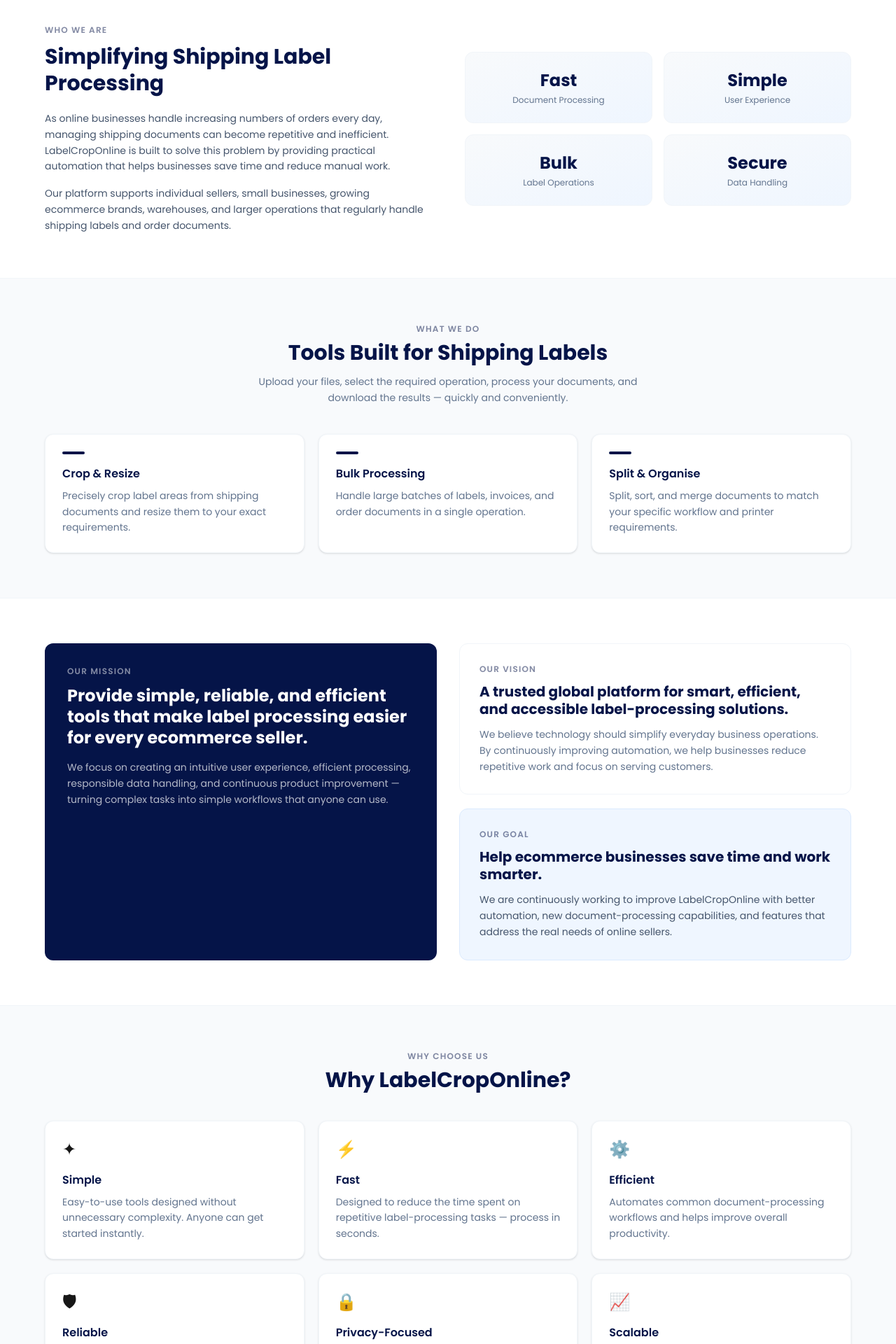
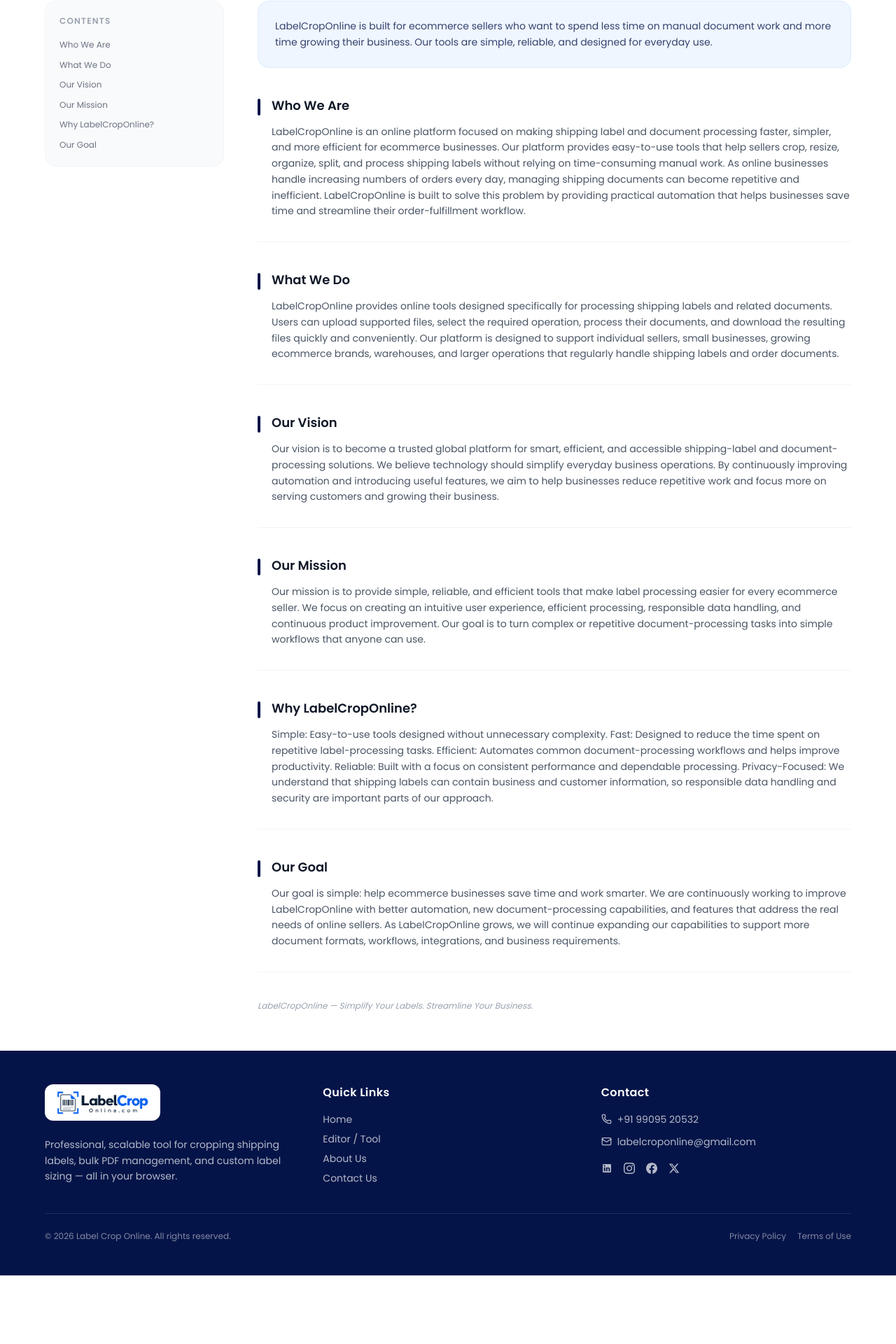
Before and after one commit to Utsavvasani/labelcroponline, a Next.js app: page /about-us in a window 1280 px wide. Shown: the part 400-2320 px from the top of the page at 70% size. After the commit the page ends 2222 px from the top, so only its background shows below. Built offline with nearby package versions, Linux system fonts and the light colour scheme.

Commit message:
feat: add About Us page with mission, vision, and company information

```diff
--- a/src/app/about-us/page.tsx
+++ b/src/app/about-us/page.tsx
@@ -26,36 +26,42 @@ export const metadata: Metadata = {
     },
 };
 
-const whyCards = [
+const sections = [
     {
-        icon: "✦",
-        title: "Simple",
-        desc: "Easy-to-use tools designed without unnecessary complexity. Anyone can get started instantly.",
+        id: "who-we-are",
+        title: "Who We Are",
+        content:
+            "LabelCropOnline is an online platform focused on making shipping label and document processing faster, simpler, and more efficient for ecommerce businesses. Our platform provides easy-to-use tools that help sellers crop, resize, organize, split, and process shipping labels without relying on time-consuming manual work. As online businesses handle increasing numbers of orders every day, managing shipping documents can become repetitive and inefficient. LabelCropOnline is built to solve this problem by providing practical automation that helps businesses save time and streamline their order-fulfillment workflow.",
     },
     {
-        icon: "⚡",
-        title: "Fast",
-        desc: "Designed to reduce the time spent on repetitive label-processing tasks — process in seconds.",
+        id: "what-we-do",
+        title: "What We Do",
+        content:
+            "LabelCropOnline provides online tools designed specifically for processing shipping labels and related documents. Users can upload supported files, select the required operation, process their documents, and download the resulting files quickly and conveniently. Our platform is designed to support individual sellers, small businesses, growing ecommerce brands, warehouses, and larger operations that regularly handle shipping labels and order documents.",
     },
     {
-        icon: "⚙️",
-        title: "Efficient",
-        desc: "Automates common document-processing workflows and helps improve overall productivity.",
+        id: "our-vision",
+        title: "Our Vision",
+        content:
+            "Our vision is to become a trusted global platform for smart, efficient, and accessible shipping-label and document-processing solutions. We believe technology should simplify everyday business operations. By continuously improving automation and introducing useful features, we aim to help businesses reduce repetitive work and focus more on serving customers and growing their business.",
     },
     {
-        icon: "🛡",
-        title: "Reliable",
-        desc: "Built with a focus on consistent performance and dependable processing you can count on.",
+        id: "our-mission",
+        title: "Our Mission",
+        content:
+            "Our mission is to provide simple, reliable, and efficient tools that make label processing easier for every ecommerce seller. We focus on creating an intuitive user experience, efficient processing, responsible data handling, and continuous product improvement. Our goal is to turn complex or repetitive document-processing tasks into simple workflows that anyone can use.",
     },
     {
-        icon: "🔒",
-        title: "Privacy-Focused",
-        desc: "Shipping labels contain business and customer info. We take responsible data handling seriously.",
+        id: "why-labelcroponline",
+        title: "Why LabelCropOnline?",
+        content:
+            "Simple: Easy-to-use tools designed without unnecessary complexity. Fast: Designed to reduce the time spent on repetitive label-processing tasks. Efficient: Automates common document-processing workflows and helps improve productivity. Reliable: Built with a focus on consistent performance and dependable processing. Privacy-Focused: We understand that shipping labels can contain business and customer information, so responsible data handling and security are important parts of our approach.",
     },
     {
-        icon: "📈",
-        title: "Scalable",
-        desc: "Whether you process a few labels or thousands of documents daily, we grow with your business.",
+        id: "our-goal",
+        title: "Our Goal",
+        content:
+            "Our goal is simple: help ecommerce businesses save time and work smarter. We are continuously working to improve LabelCropOnline with better automation, new document-processing capabilities, and features that address the real needs of online sellers. As LabelCropOnline grows, we will continue expanding our capabilities to support more document formats, workflows, integrations, and business requirements.",
     },
 ];
 
@@ -65,201 +71,84 @@ export default function AboutUs() {
             {/* ── Hero ── */}
             <div className="bg-gradient-to-br from-slate-50 via-blue-50 to-indigo-50 border-b border-slate-200">
                 <div className="max-w-[1200px] mx-auto px-6 pt-24 pb-14">
-                    <p className="text-sm font-semibold tracking-widest uppercase text-[#051448]/50 mb-3">
+                    <p className="text-sm font-semibold tracking-widest uppercase text-[#051448]/60 mb-3">
                         Our Story
                     </p>
                     <h1 className="text-4xl sm:text-5xl font-bold tracking-tight text-[#051448] mb-4">
-                        About LabelCropOnline
+                        About Us
                     </h1>
-                    <p className="text-slate-500 text-base max-w-2xl leading-relaxed">
+                    <p className="text-slate-500 text-base max-w-xl leading-relaxed">
                         We are focused on making shipping label and document processing faster,
-                        simpler, and more efficient for ecommerce businesses — helping sellers
-                        save time and streamline their order-fulfillment workflow.
+                        simpler, and more efficient for every ecommerce business.
                     </p>
                 </div>
             </div>
 
-            {/* ── Who We Are ── */}
-            <div className="max-w-[1200px] mx-auto px-6 py-16">
-                <div className="grid lg:grid-cols-2 gap-12 items-center">
-                    <div>
-                        <p className="text-xs font-semibold tracking-widest uppercase text-[#051448]/50 mb-3">
-                            Who We Are
-                        </p>
-                        <h2 className="text-3xl font-bold text-[#051448] mb-5 leading-tight">
-                            Simplifying Shipping Label Processing
-                        </h2>
-                        <p className="text-slate-600 text-sm leading-relaxed mb-4">
-                            As online businesses handle increasing numbers of orders every day,
-                            managing shipping documents can become repetitive and inefficient.
-                            LabelCropOnline is built to solve this problem by providing practical
-                            automation that helps businesses save time and reduce manual work.
-                        </p>
-                        <p className="text-slate-600 text-sm leading-relaxed">
-                            Our platform supports individual sellers, small businesses, growing
-                            ecommerce brands, warehouses, and larger operations that regularly
-                            handle shipping labels and order documents.
-                        </p>
-                    </div>
+            {/* ── Content ── */}
+            <div className="max-w-[1200px] mx-auto px-6 py-14">
+                <div className="flex gap-12 items-start">
 
-                    <div className="grid grid-cols-2 gap-4">
-                        {[
-                            { value: "Fast", label: "Document Processing" },
-                            { value: "Simple", label: "User Experience" },
-                            { value: "Bulk", label: "Label Operations" },
-                            { value: "Secure", label: "Data Handling" },
-                        ].map((item) => (
-                            <div
-                                key={item.label}
-                                className="bg-gradient-to-br from-slate-50 to-blue-50 border border-slate-100 rounded-xl p-6 text-center"
-                            >
-                                <p className="text-2xl font-bold text-[#051448] mb-1">{item.value}</p>
-                                <p className="text-xs text-slate-500">{item.label}</p>
-                            </div>
-                        ))}
-                    </div>
-                </div>
-            </div>
+                    {/* Table of Contents — desktop sidebar */}
+                    <aside className="hidden lg:block w-64 flex-shrink-0 sticky top-24">
+                        <div className="bg-gray-50 border border-gray-100 rounded-2xl p-5">
+                            <p className="text-xs font-semibold uppercase tracking-widest text-gray-400 mb-4">
+                                Contents
+                            </p>
+                            <nav className="space-y-2">
+                                {sections.map((s) => (
+                                    <a
+                                        key={s.id}
+                                        href={`#${s.id}`}
+                                        className="block text-xs text-gray-500 hover:text-[#051448] hover:font-medium transition-colors leading-snug py-0.5"
+                                    >
+                                        {s.title}
+                                    </a>
+                                ))}
+                            </nav>
+                        </div>
+                    </aside>
 
-            {/* ── What We Do ── */}
-            <div className="bg-slate-50 border-y border-slate-100">
-                <div className="max-w-[1200px] mx-auto px-6 py-16">
-                    <div className="text-center mb-10">
-                        <p className="text-xs font-semibold tracking-widest uppercase text-[#051448]/50 mb-2">
-                            What We Do
-                        </p>
-                        <h2 className="text-3xl font-bold text-[#051448]">
-                            Tools Built for Shipping Labels
-                        </h2>
-                        <p className="text-slate-500 text-sm max-w-xl mx-auto mt-3 leading-relaxed">
-                            Upload your files, select the required operation, process your
-                            documents, and download the results — quickly and conveniently.
-                        </p>
-                    </div>
-
-                    <div className="grid sm:grid-cols-3 gap-5">
-                        {[
-                            {
-                                title: "Crop & Resize",
-                                desc: "Precisely crop label areas from shipping documents and resize them to your exact requirements.",
-                            },
-                            {
-                                title: "Bulk Processing",
-                                desc: "Handle large batches of labels, invoices, and order documents in a single operation.",
-                            },
-                            {
-                                title: "Split & Organise",
-                                desc: "Split, sort, and merge documents to match your specific workflow and printer requirements.",
-                            },
-                        ].map((item) => (
-                            <div key={item.title} className="bg-white border border-slate-100 rounded-xl p-6 shadow-sm">
-                                <div className="w-8 h-1 bg-[#051448] rounded-full mb-4" />
-                                <h3 className="font-semibold text-[#051448] mb-2">{item.title}</h3>
-                                <p className="text-slate-500 text-sm leading-relaxed">{item.desc}</p>
-                            </div>
-                        ))}
-                    </div>
-                </div>
-            </div>
-
-            {/* ── Mission & Vision ── */}
-            <div className="max-w-[1200px] mx-auto px-6 py-16">
-                <div className="grid lg:grid-cols-2 gap-8">
-
-                    {/* Mission */}
-                    <div className="bg-[#051448] text-white rounded-xl p-8">
-                        <p className="text-xs font-semibold tracking-widest uppercase text-white/50 mb-3">
-                            Our Mission
-                        </p>
-                        <h2 className="text-2xl font-bold mb-4 leading-tight">
-                            Provide simple, reliable, and efficient tools that make label
-                            processing easier for every ecommerce seller.
-                        </h2>
-                        <p className="text-white/70 text-sm leading-relaxed">
-                            We focus on creating an intuitive user experience, efficient
-                            processing, responsible data handling, and continuous product
-                            improvement — turning complex tasks into simple workflows that
-                            anyone can use.
-                        </p>
-                    </div>
-
-                    {/* Vision + Goal stacked */}
-                    <div className="flex flex-col gap-5">
-                        <div className="border border-slate-100 rounded-xl p-7 flex-1">
-                            <p className="text-xs font-semibold tracking-widest uppercase text-[#051448]/50 mb-3">
-                                Our Vision
-                            </p>
-                            <h3 className="text-xl font-bold text-[#051448] mb-3 leading-tight">
-                                A trusted global platform for smart, efficient, and accessible
-                                label-processing solutions.
-                            </h3>
-                            <p className="text-slate-500 text-sm leading-relaxed">
-                                We believe technology should simplify everyday business operations.
-                                By continuously improving automation, we help businesses reduce
-                                repetitive work and focus on serving customers.
+                    {/* Main Content */}
+                    <main className="flex-1 min-w-0">
+                        {/* Intro box */}
+                        <div className="bg-blue-50 border border-blue-100 rounded-2xl p-6 mb-10">
+                            <p className="text-sm text-[#051448]/80 leading-relaxed">
+                                LabelCropOnline is built for ecommerce sellers who want to spend
+                                less time on manual document work and more time growing their
+                                business. Our tools are simple, reliable, and designed for everyday
+                                use.
                             </p>
                         </div>
 
-                        <div className="bg-blue-50 border border-blue-100 rounded-xl p-7 flex-1">
-                            <p className="text-xs font-semibold tracking-widest uppercase text-[#051448]/50 mb-3">
-                                Our Goal
-                            </p>
-                            <h3 className="text-xl font-bold text-[#051448] mb-3 leading-tight">
-                                Help ecommerce businesses save time and work smarter.
-                            </h3>
-                            <p className="text-slate-600 text-sm leading-relaxed">
-                                We are continuously working to improve LabelCropOnline with better
-                                automation, new document-processing capabilities, and features that
-                                address the real needs of online sellers.
-                            </p>
+                        {/* Sections */}
+                        <div className="space-y-10">
+                            {sections.map((section) => (
+                                <section
+                                    key={section.id}
+                                    id={section.id}
+                                    className="scroll-mt-28"
+                                >
+                                    <div className="flex items-start gap-4">
+                                        <div className="w-1 h-6 bg-[#051448] rounded-full mt-1 flex-shrink-0" />
+                                        <div>
+                                            <h2 className="text-lg font-semibold text-gray-900 mb-3">
+                                                {section.title}
+                                            </h2>
+                                            <p className="text-gray-600 text-sm leading-relaxed">
+                                                {section.content}
+                                            </p>
+                                        </div>
+                                    </div>
+                                    <div className="mt-8 border-b border-gray-100" />
+                                </section>
+                            ))}
                         </div>
-                    </div>
-                </div>
-            </div>
 
-            {/* ── Why LabelCropOnline ── */}
-            <div className="bg-slate-50 border-y border-slate-100">
-                <div className="max-w-[1200px] mx-auto px-6 py-16">
-                    <div className="text-center mb-10">
-                        <p className="text-xs font-semibold tracking-widest uppercase text-[#051448]/50 mb-2">
-                            Why Choose Us
+                        {/* Footer note */}
+                        <p className="mt-10 text-xs text-gray-400 italic">
+                            LabelCropOnline — Simplify Your Labels. Streamline Your Business.
                         </p>
-                        <h2 className="text-3xl font-bold text-[#051448]">
-                            Why LabelCropOnline?
-                        </h2>
-                    </div>
-
-                    <div className="grid sm:grid-cols-2 lg:grid-cols-3 gap-5">
-                        {whyCards.map((card) => (
-                            <div
-                                key={card.title}
-                                className="bg-white border border-slate-100 rounded-xl p-6 shadow-sm hover:shadow-md hover:-translate-y-0.5 transition-all duration-200"
-                            >
-                                <span className="text-2xl mb-4 block">{card.icon}</span>
-                                <h3 className="font-semibold text-[#051448] mb-2">{card.title}</h3>
-                                <p className="text-slate-500 text-sm leading-relaxed">{card.desc}</p>
-                            </div>
-                        ))}
-                    </div>
-                </div>
-            </div>
-
-            {/* ── CTA Banner ── */}
-            <div className="max-w-[1200px] mx-auto px-6 py-16">
-                <div className="bg-gradient-to-br from-[#051448] to-[#0a2070] rounded-2xl p-10 text-center text-white">
-                    <p className="text-xs font-semibold tracking-widest uppercase text-white/40 mb-3">
-                        Our Commitment
-                    </p>
-                    <h2 className="text-3xl font-bold mb-4 max-w-xl mx-auto leading-tight">
-                        Built for businesses. Growing with you.
-                    </h2>
-                    <p className="text-white/70 text-sm max-w-2xl mx-auto leading-relaxed mb-2">
-                        We are committed to continuously improving our technology and delivering
-                        useful solutions for modern ecommerce businesses.
-                    </p>
-                    <p className="text-white/40 text-xs font-medium tracking-wide uppercase mt-6">
-                        LabelCropOnline — Simplify Your Labels. Streamline Your Business.
-                    </p>
+                    </main>
                 </div>
             </div>
         </>
```
